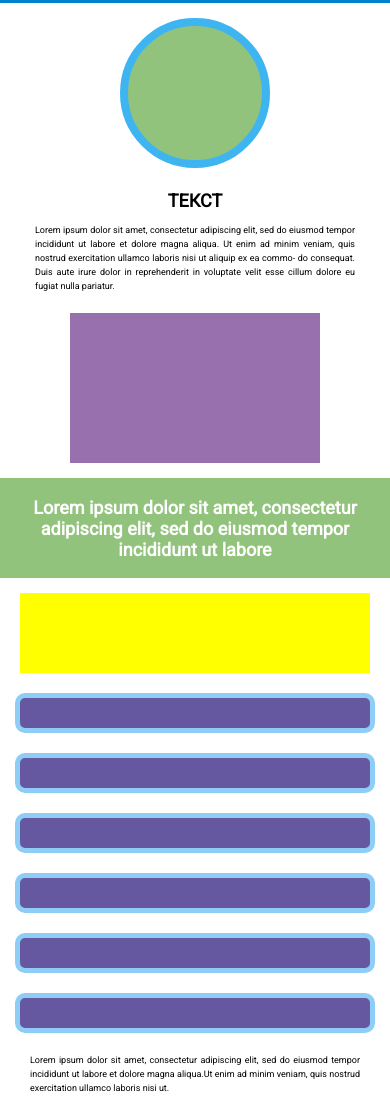
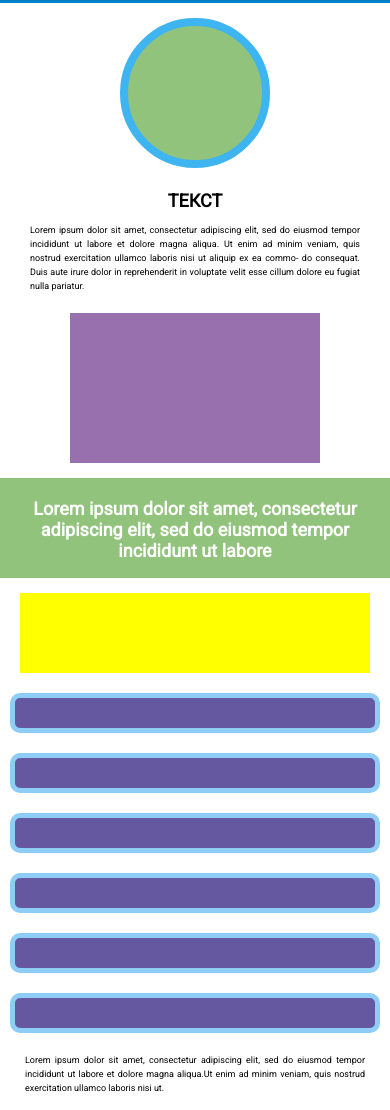
Before and after one commit to Nadinchik/1st_reposit, a plain HTML site: page index.html in a window 390 px wide. Shown: the part 47-1157 px from the top of the page. Drawn offline with Linux system fonts and the light colour scheme.

Commit message:
Mistakes

```diff
--- a/index.html
+++ b/index.html
@@ -24,8 +24,7 @@
             </div>
         </div>
     </div>
-    <div class="container">
-    <div class="main clearfix">
+    <div class="main">
         <div class="main__circle"></div>
         <div class="text main__text">
             <h1>Текст</h1>
@@ -38,13 +37,12 @@
                 fugiat nulla pariatur. </p>
         </div>
         <div class="main__square"></div>
-        </div>
     </div>
     <div class="line">
       <p>Lorem ipsum dolor sit amet, consectetur adipiscing elit, sed do eiusmod tempor incididunt ut labore</p>
     </div>
-    <div class="container">
-    <div class="footer">
+</div>
+    <footer>
             <div class="footer__blocks">
             <div class="foot__block">
                 <div class="foot__square"></div>
@@ -73,8 +71,8 @@
             </div>
             </div>
         </div>
-    </div>
-</div>
+    </footer>
+
 
 
 </body>
--- a/style/style.css
+++ b/style/style.css
@@ -109,17 +109,17 @@ body{
 
 .main{
     display: flex;
-    padding: 57px 0 47px;
+    padding: 57px 15px 47px;
     justify-content: center;}
 @media (max-width: 992px){
     .main {
-        padding: 37px 0 30px;} }
+        padding: 37px 10px 30px;} }
 @media (max-width: 768px){
     .main{
         flex-wrap: wrap;}  }
 @media (max-width: 550px){
     .main{
-        padding: 15px 0 15px;}  }
+        padding: 15px 10px 15px;}  }
 
 .main__circle {
     width: 250px;
@@ -205,21 +205,23 @@ body{
         height: 150px;}  }
 
 .line{
-    display: table-cell;
     height: 205px;
-    padding: 0 10px;
+    padding: 60px 10px;
     text-align: center;
     vertical-align: middle;
     background: #92c37c;}
 @media (max-width: 992px){
     .line{
-        height: 160px;} }
+        height: 160px;
+        padding: 55px 10px;} }
 @media (max-width: 768px){
     .line{
-        height: 130px;}  }
+        height: 130px;
+        padding: 40px 10px;}  }
 @media (max-width: 550px){
     .line {
-        height: 100px}  }
+        height: 100px;
+        padding: 20px 10px;}  }
 
 .line p{
     font-weight: bold;
@@ -232,17 +234,17 @@ body{
     .line p{
         font-size: 18px;}  }
 
-.footer{
-    padding: 90px 0;}
+footer{
+    padding: 90px 15px;}
 @media (max-width: 992px){
-    .footer{
-        padding: 70px 0;} }
+    footer{
+        padding: 70px 15px;} }
 @media (max-width: 768px){
-    .footer{
-        padding: 30px 0;}  }
+    footer{
+        padding: 30px 10px;}  }
 @media (max-width: 550px){
-    .footer{
-        padding: 15px 0;}  }
+    footer{
+        padding: 15px 10px;}  }
 
 .footer__blocks{
     display: flex;
@@ -285,7 +287,7 @@ body{
         margin-bottom: 15px;}  }
 @media (max-width: 768px){
     .footer__list li{
-        max-width: 500px;
+        width: 100%;
         margin: 0 auto 20px;}  }
 
 @media (max-width: 768px){
```
